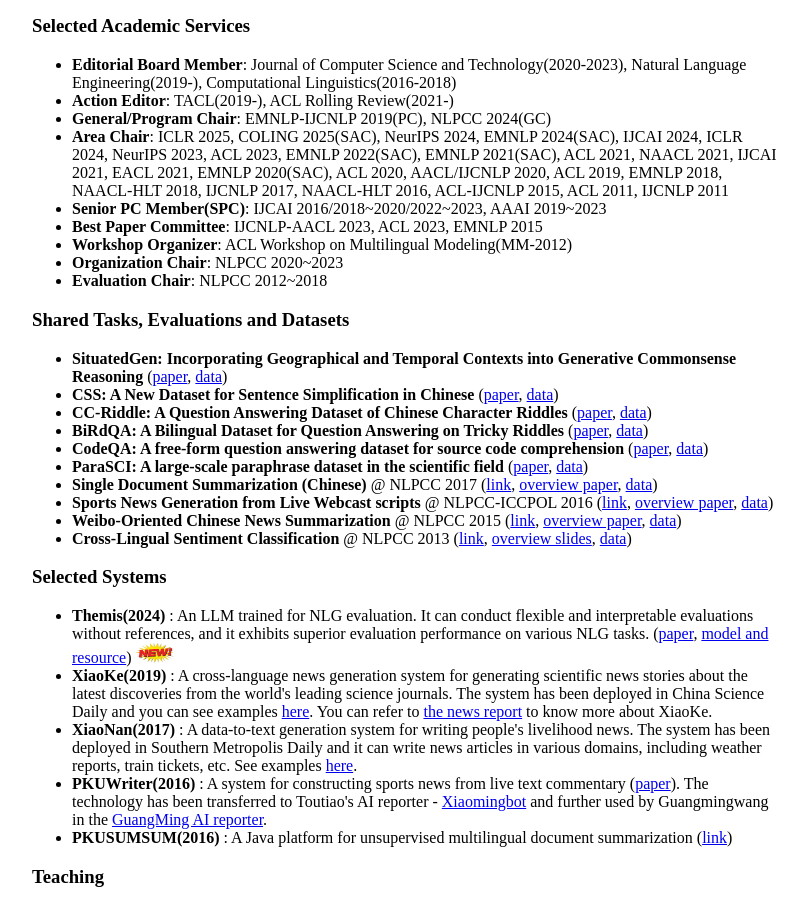
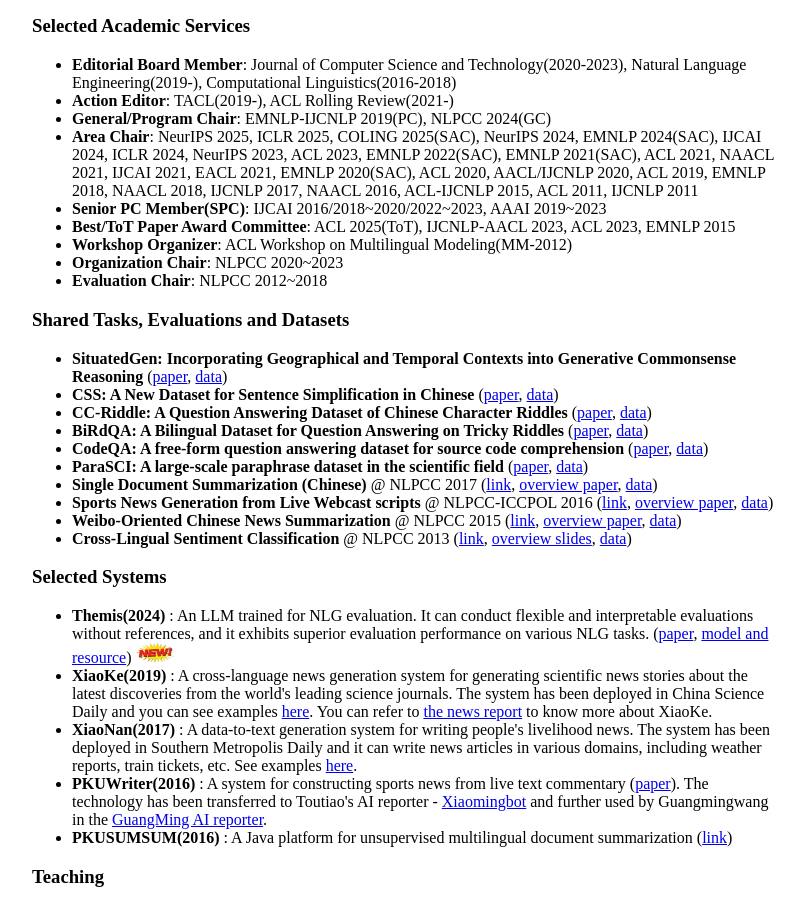
Before and after one commit to wanxiaojun/wanxiaojun.github.io, a plain HTML site: page index.htm in a window 1280 px wide. Shown: the part 947-1851 px from the top of the page, without its empty margins (258-1065 px from the left). Drawn offline with Linux system fonts and the light colour scheme.

Commit message:
update20250324

```diff
--- a/index.htm
+++ b/index.htm
@@ -91,9 +91,9 @@
                   <li><b> Editorial Board Member</b>: Journal of Computer Science and Technology(2020-2023), Natural Language Engineering(2019-), Computational Linguistics(2016-2018) </li>
                   <li><b> Action Editor</b>: TACL(2019-), ACL Rolling Review(2021-) </li>
                   <li><b> General/Program Chair</b>: EMNLP-IJCNLP 2019(PC), NLPCC 2024(GC) </li>
-                  <li><b> Area Chair</b>: ICLR 2025, COLING 2025(SAC), NeurIPS 2024, EMNLP 2024(SAC), IJCAI 2024, ICLR 2024, NeurIPS 2023, ACL 2023, EMNLP 2022(SAC), EMNLP 2021(SAC), ACL 2021, NAACL 2021, IJCAI 2021, EACL 2021, EMNLP 2020(SAC), ACL 2020, AACL/IJCNLP 2020, ACL 2019, EMNLP 2018, NAACL-HLT 2018, IJCNLP 2017, NAACL-HLT 2016, ACL-IJCNLP 2015, ACL 2011, IJCNLP 2011 </li>
+                  <li><b> Area Chair</b>: NeurIPS 2025, ICLR 2025, COLING 2025(SAC), NeurIPS 2024, EMNLP 2024(SAC), IJCAI 2024, ICLR 2024, NeurIPS 2023, ACL 2023, EMNLP 2022(SAC), EMNLP 2021(SAC), ACL 2021, NAACL 2021, IJCAI 2021, EACL 2021, EMNLP 2020(SAC), ACL 2020, AACL/IJCNLP 2020, ACL 2019, EMNLP 2018, NAACL 2018, IJCNLP 2017, NAACL 2016, ACL-IJCNLP 2015, ACL 2011, IJCNLP 2011 </li>
                   <li><b> Senior PC Member(SPC)</b>: IJCAI 2016/2018~2020/2022~2023, AAAI 2019~2023 </li>
-                  <li><b> Best Paper Committee</b>: IJCNLP-AACL 2023, ACL 2023, EMNLP 2015 </li>
+                  <li><b> Best/ToT Paper Award Committee</b>: ACL 2025(ToT), IJCNLP-AACL 2023, ACL 2023, EMNLP 2015 </li>
 				  <li><b> Workshop Organizer</b>: ACL Workshop on Multilingual Modeling(MM-2012) </li>
 				  <li><b> Organization Chair</b>: NLPCC 2020~2023 </li>
                   <li><b> Evaluation Chair</b>: NLPCC 2012~2018 </li>
```
Also changed, not shown: publications.htm (+2 -1 lines).
